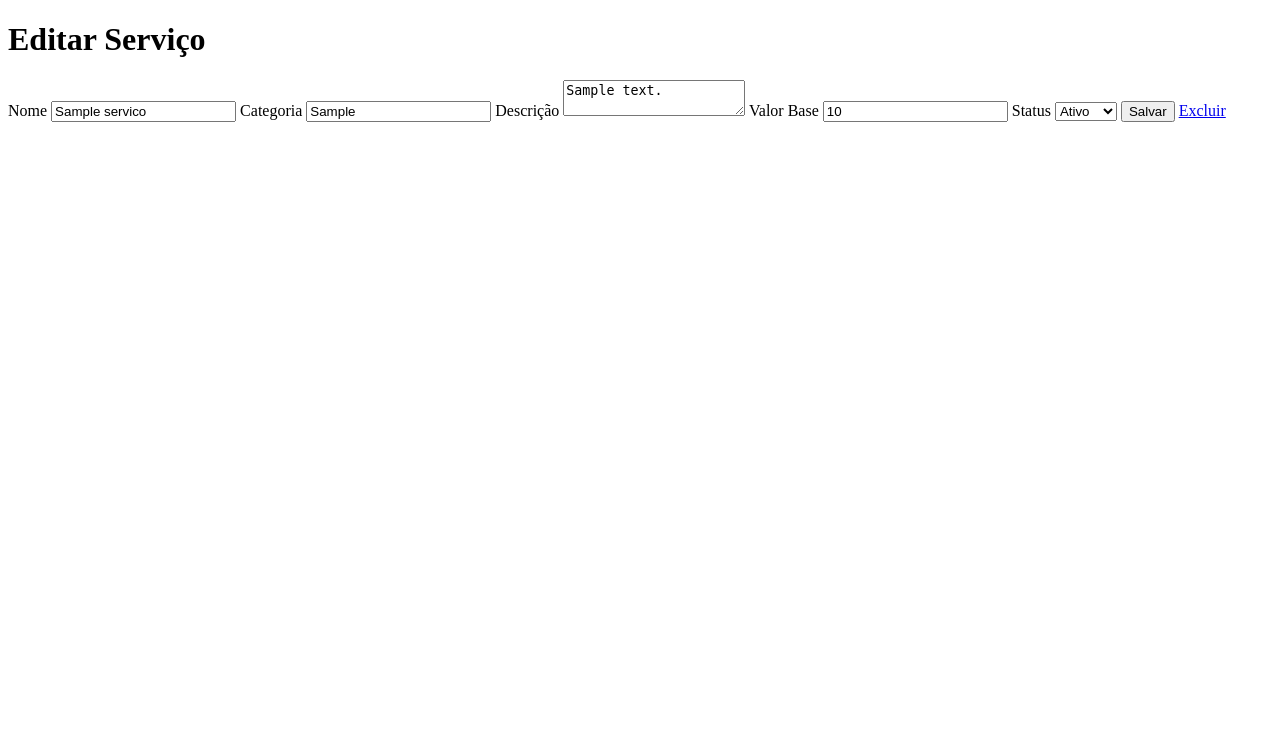
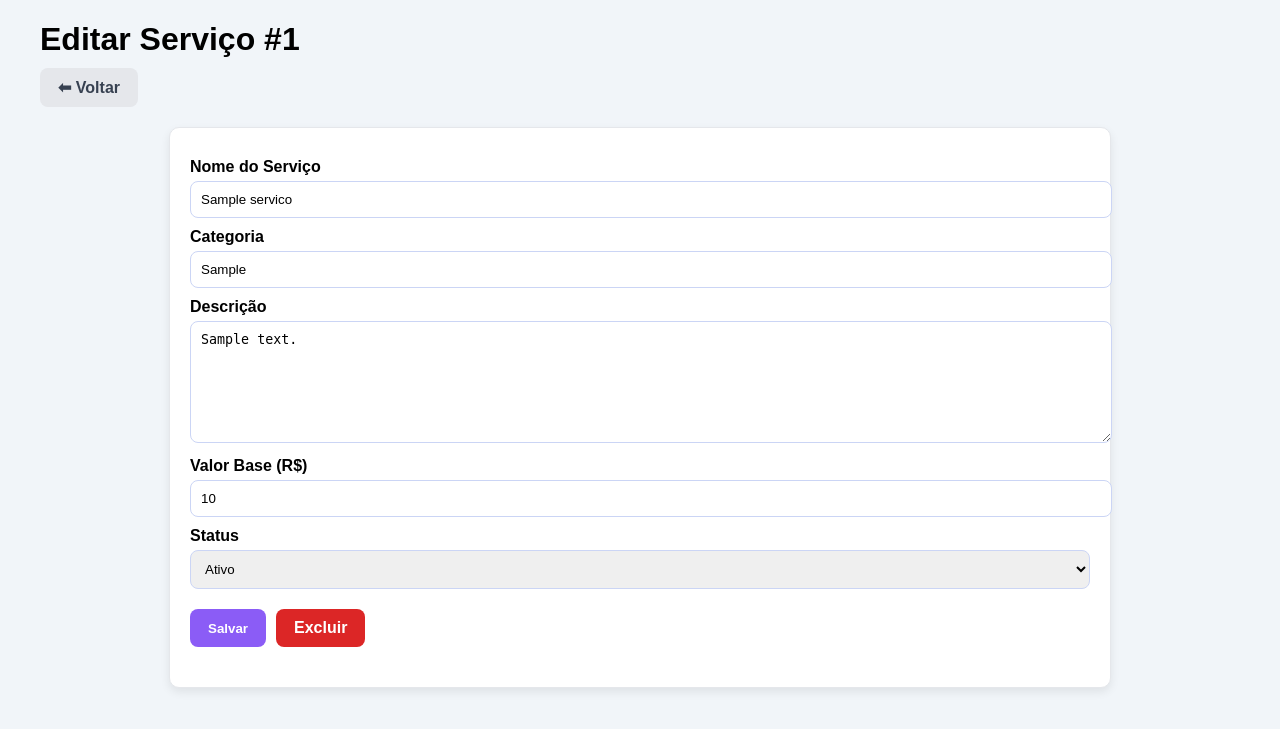
Before and after one commit to adalberto-martins/amdigital-erp, a PHP site: page /servico_editar.php?id=1 in a window 1280 px wide. Shown: the top 729 px of the page. Run offline with PHP 8.4, Linux system fonts and the light colour scheme; the visitor is signed in with stand-in values (Sample User, id 1); tables that the repository leaves empty or names only in its code hold one stand-in row (values such as "Sample post").

Commit message:
Update servico_editar.php

```diff
--- a/public/servico_editar.php
+++ b/public/servico_editar.php
@@ -3,31 +3,147 @@ require __DIR__ . "/../app/auth/seguranca.php";
 require __DIR__ . "/../config/database.php";
 
 $id = $_GET['id'] ?? null;
-$stmt = $pdo->prepare("SELECT * FROM servicos WHERE id=?");
+if (!$id) {
+    die("Serviço inválido");
+}
+
+$stmt = $pdo->prepare("SELECT * FROM servicos WHERE id = ?");
 $stmt->execute([$id]);
 $s = $stmt->fetch(PDO::FETCH_ASSOC);
-if(!$s) die("Serviço não encontrado");
+
+if (!$s) {
+    die("Serviço não encontrado");
+}
 ?>
 <!DOCTYPE html>
-<html>
+<html lang="pt-br">
+<head>
+<meta charset="UTF-8">
+<title>Editar Serviço</title>
+
+<style>
+body {
+    font-family: Arial, sans-serif;
+    background: #f1f5f9;
+}
+
+.container {
+    max-width: 1200px;
+    margin: 0 auto;
+}
+
+h1 {
+    margin-bottom: 10px;
+}
+
+/* botões */
+.botoes {
+    display: flex;
+    gap: 10px;
+    margin-bottom: 20px;
+    flex-wrap: wrap;
+}
+
+.btn {
+    padding: 10px 18px;
+    border-radius: 8px;
+    text-decoration: none;
+    font-weight: bold;
+    transition: .2s;
+    border: none;
+    cursor: pointer;
+}
+
+.btn-primary {
+    background: #8b5cf6;
+    color: #fff;
+}
+
+.btn-primary:hover {
+    background: #7c3aed;
+}
+
+.btn-secondary {
+    background: #e5e7eb;
+    color: #374151;
+}
+
+.btn-secondary:hover {
+    background: #d1d5db;
+}
+
+.btn-danger {
+    background: #dc2626;
+    color: #fff;
+}
+
+.btn-danger:hover {
+    background: #b91c1c;
+}
+
+/* formulário */
+.form-wrapper {
+    display: flex;
+    justify-content: center;
+}
+
+form {
+    width: 100%;
+    max-width: 900px;
+    background: #fff;
+    padding: 20px;
+    border-radius: 10px;
+    border: 1px solid #e5e7eb;
+    box-shadow: 0 4px 10px rgba(0,0,0,.08);
+}
+
+form label {
+    font-weight: bold;
+    display: block;
+    margin-top: 10px;
+}
+
+form input,
+form select,
+form textarea {
+    width: 100%;
+    padding: 10px;
+    margin-top: 5px;
+    border-radius: 8px;
+    border: 1px solid #cbd5f5;
+}
+
+form textarea {
+    min-height: 100px;
+}
+</style>
+</head>
+
 <body>
+<div class="container">
 
-<h1>Editar Serviço</h1>
+<h1>Editar Serviço #<?= $s['id'] ?></h1>
 
+<div class="botoes">
+    <a href="servicos.php" class="btn btn-secondary">⬅ Voltar</a>
+</div>
+
+<div class="form-wrapper">
 <form method="post" action="servico_atualizar.php">
+
     <input type="hidden" name="id" value="<?= $s['id'] ?>">
 
-<label>Nome</label>
-<input name="nome" value="<?= htmlspecialchars($s['nome']) ?>">
+    <label>Nome do Serviço</label>
+    <input type="text" name="nome" value="<?= htmlspecialchars($s['nome']) ?>" required>
 
     <label>Categoria</label>
-<input name="categoria" value="<?= htmlspecialchars($s['categoria']) ?>">
+    <input type="text" name="categoria" value="<?= htmlspecialchars($s['categoria']) ?>" required>
 
     <label>Descrição</label>
     <textarea name="descricao"><?= htmlspecialchars($s['descricao']) ?></textarea>
 
-<label>Valor Base</label>
-<input name="valor_base" value="<?= $s['valor_base'] ?>">
+    <label>Valor Base (R$)</label>
+    <input type="number" step="0.01" name="valor_base" value="<?= $s['valor_base'] ?>" required>
 
     <label>Status</label>
     <select name="ativo">
@@ -35,9 +151,19 @@ if(!$s) die("Serviço não encontrado");
         <option value="nao" <?= $s['ativo']=='nao'?'selected':'' ?>>Inativo</option>
     </select>
 
-<button type="submit">Salvar</button>
-<a href="servico_excluir.php?id=<?= $s['id'] ?>" onclick="return confirm('Excluir?')">Excluir</a>
+    <div class="botoes" style="margin-top:20px;">
+        <button type="submit" class="btn btn-primary">Salvar</button>
+
+        <a href="servico_excluir.php?id=<?= $s['id'] ?>"
+           class="btn btn-danger"
+           onclick="return confirm('Deseja excluir este serviço?')">
+           Excluir
+        </a>
+    </div>
+
 </form>
+</div>
 
+</div>
 </body>
 </html>
```
Lines whose indentation alone changed are shown as unchanged.
